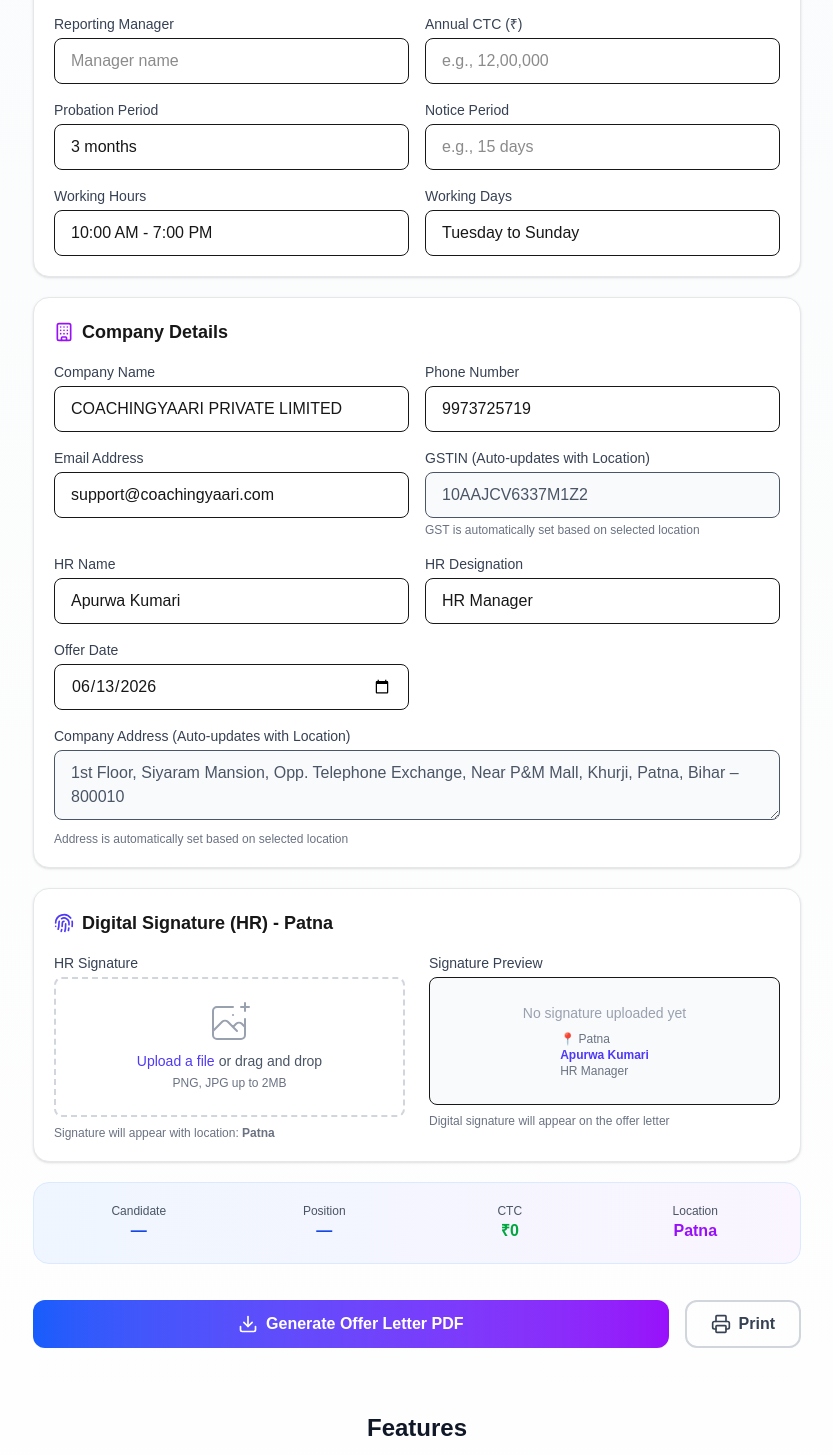
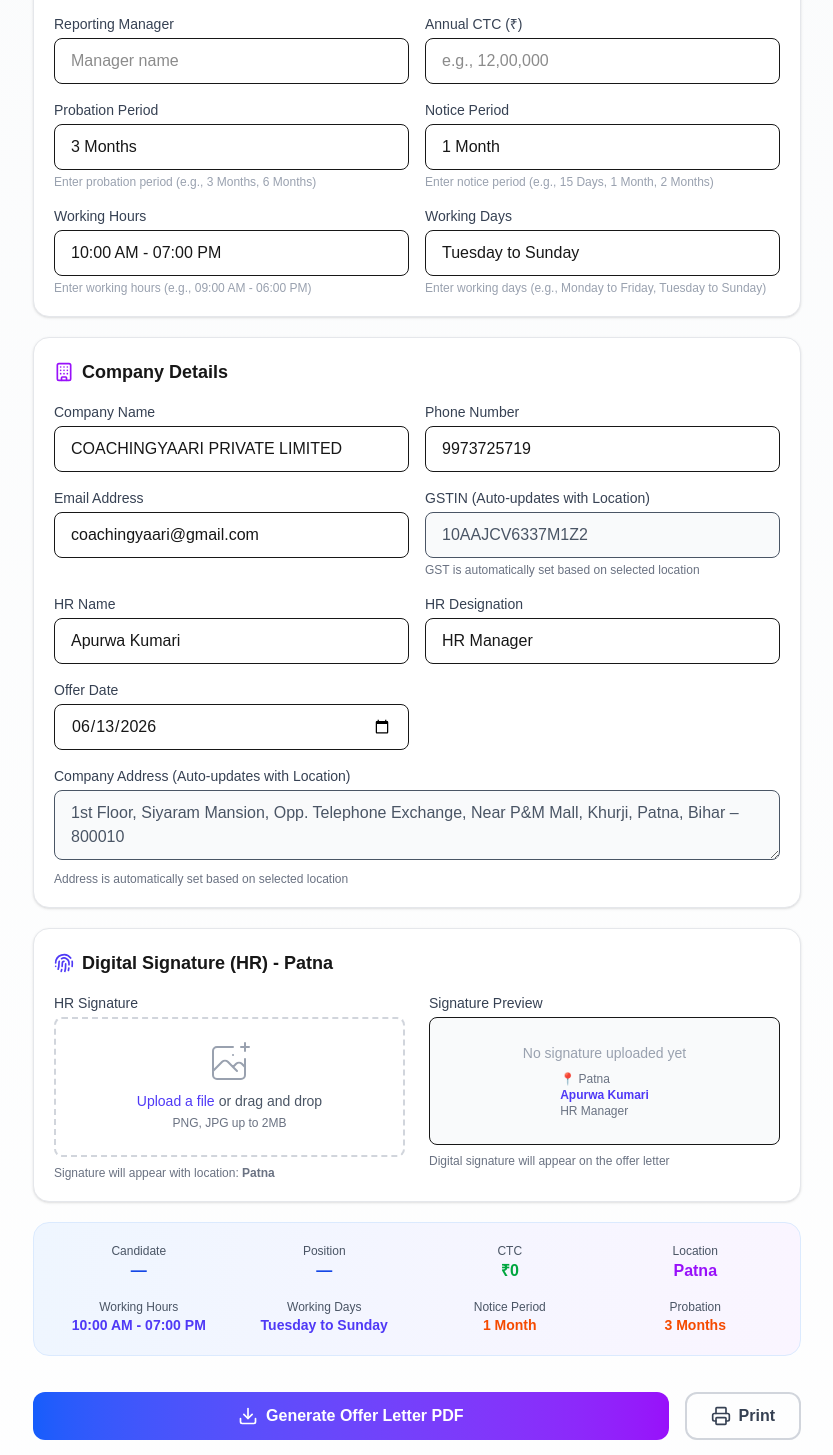
Before and after one commit to dharmsha/coachingyaariofferl, a Next.js app: page / in a window 1280 px wide. Shown: the part 800-2255 px from the top of the page, without its empty margins (223-1056 px from the left). Built offline with nearby package versions, Linux system fonts and the light colour scheme.

Commit message:
first commit

```diff
--- a/app/page.tsx
+++ b/app/page.tsx
@@ -57,13 +57,13 @@
     workLocation: 'patna',
     reportingManager: '',
     ctc: '',
-    probationPeriod: '3 months',
-    noticePeriod: '',
-    workingHours: '10:00 AM - 7:00 PM',
-    workingDays: 'Tuesday to Sunday',
+    probationPeriod: '3 Months',        // ✅ Manual input
+    noticePeriod: '1 Month',             // ✅ Manual input
+    workingHours: '10:00 AM - 07:00 PM', // ✅ Manual input
+    workingDays: 'Tuesday to Sunday',    // ✅ Manual input
     companyName: 'COACHINGYAARI PRIVATE LIMITED',
     companyPhone: '9973725719',
-    companyEmail: 'support@coachingyaari.com',
+    companyEmail: 'coachingyaari@gmail.com',
     hrName: 'Apurwa Kumari',
     hrDesignation: 'HR Manager',
     offerDate: new Date().toISOString().split('T')[0]
@@ -134,8 +134,10 @@
       reportingManager: offerFormData.reportingManager,
       workLocation: offerFormData.workLocation,
       department: offerFormData.department,
-      probationPeriod: offerFormData.probationPeriod,
-      noticePeriod: offerFormData.noticePeriod,
+      probationPeriod: offerFormData.probationPeriod,  // ✅ Manual se
+      noticePeriod: offerFormData.noticePeriod,        // ✅ Manual se
+      workingHours: offerFormData.workingHours,        // ✅ Manual se
+      workingDays: offerFormData.workingDays,          // ✅ Manual se
       companyName: offerFormData.companyName,
       companyPhone: offerFormData.companyPhone,
       companyEmail: offerFormData.companyEmail,
@@ -171,9 +173,9 @@
       workLocation: 'patna',
       reportingManager: '',
       ctc: '',
-      probationPeriod: '3 months',
-      noticePeriod: '15 days',
-      workingHours: '10:00 AM - 7:00 PM',
+      probationPeriod: '3 Months',
+      noticePeriod: '1 Month',
+      workingHours: '10:00 AM - 07:00 PM',
       workingDays: 'Tuesday to Sunday',
       companyName: 'COACHINGYAARI PRIVATE LIMITED',
       companyPhone: '9973725719',
@@ -329,21 +331,58 @@
                   <label className="block text-sm font-medium text-gray-700 mb-1">Annual CTC (₹)</label>
                   <input type="text" name="ctc" value={offerFormData.ctc} onChange={handleOfferChange} placeholder="e.g., 12,00,000" className="w-full px-4 py-2.5 border rounded-lg" />
                 </div>
+
+                {/* ✅ MANUAL INPUT FIELDS - Working Hours, Working Days, Notice Period, Probation */}
                 <div>
                   <label className="block text-sm font-medium text-gray-700 mb-1">Probation Period</label>
-                  <input type="text" name="probationPeriod" value={offerFormData.probationPeriod} onChange={handleOfferChange} placeholder="e.g., 3 months" className="w-full px-4 py-2.5 border rounded-lg" />
+                  <input
+                    type="text"
+                    name="probationPeriod"
+                    value={offerFormData.probationPeriod}
+                    onChange={handleOfferChange}
+                    placeholder="e.g., 3 Months"
+                    className="w-full px-4 py-2.5 border rounded-lg focus:ring-2 focus:ring-blue-500"
+                  />
+                  <p className="text-xs text-gray-400 mt-1">Enter probation period (e.g., 3 Months, 6 Months)</p>
                 </div>
+
                 <div>
                   <label className="block text-sm font-medium text-gray-700 mb-1">Notice Period</label>
-                  <input type="text" name="noticePeriod" value={offerFormData.noticePeriod} onChange={handleOfferChange} placeholder="e.g., 15 days" className="w-full px-4 py-2.5 border rounded-lg" />
+                  <input
+                    type="text"
+                    name="noticePeriod"
+                    value={offerFormData.noticePeriod}
+                    onChange={handleOfferChange}
+                    placeholder="e.g., 1 Month"
+                    className="w-full px-4 py-2.5 border rounded-lg focus:ring-2 focus:ring-blue-500"
+                  />
+                  <p className="text-xs text-gray-400 mt-1">Enter notice period (e.g., 15 Days, 1 Month, 2 Months)</p>
                 </div>
+
                 <div>
                   <label className="block text-sm font-medium text-gray-700 mb-1">Working Hours</label>
-                  <input type="text" name="workingHours" value={offerFormData.workingHours} onChange={handleOfferChange} placeholder="e.g., 10:00 AM - 7:00 PM" className="w-full px-4 py-2.5 border rounded-lg" />
+                  <input
+                    type="text"
+                    name="workingHours"
+                    value={offerFormData.workingHours}
+                    onChange={handleOfferChange}
+                    placeholder="e.g., 10:00 AM - 07:00 PM"
+                    className="w-full px-4 py-2.5 border rounded-lg focus:ring-2 focus:ring-blue-500"
+                  />
+                  <p className="text-xs text-gray-400 mt-1">Enter working hours (e.g., 09:00 AM - 06:00 PM)</p>
                 </div>
+
                 <div>
                   <label className="block text-sm font-medium text-gray-700 mb-1">Working Days</label>
-                  <input type="text" name="workingDays" value={offerFormData.workingDays} onChange={handleOfferChange} placeholder="e.g., Monday to Friday" className="w-full px-4 py-2.5 border rounded-lg" />
+                  <input
+                    type="text"
+                    name="workingDays"
+                    value={offerFormData.workingDays}
+                    onChange={handleOfferChange}
+                    placeholder="e.g., Monday to Friday"
+                    className="w-full px-4 py-2.5 border rounded-lg focus:ring-2 focus:ring-blue-500"
+                  />
+                  <p className="text-xs text-gray-400 mt-1">Enter working days (e.g., Monday to Friday, Tuesday to Sunday)</p>
                 </div>
               </div>
             </div>
@@ -445,7 +484,7 @@
               </div>
             </div>
 
-            {/* Summary Card */}
+            {/* Summary Card - Updated with all fields */}
             <div className="bg-gradient-to-r from-blue-50 to-purple-50 rounded-2xl p-5 border border-blue-100">
               <div className="grid grid-cols-2 md:grid-cols-4 gap-4 text-center">
                 <div>
@@ -463,6 +502,22 @@
                 <div>
                   <p className="text-xs text-gray-600">Location</p>
                   <p className="font-semibold text-purple-600">{currentLocation.name}</p>
+                </div>
+                <div>
+                  <p className="text-xs text-gray-600">Working Hours</p>
+                  <p className="font-semibold text-indigo-600 text-sm">{offerFormData.workingHours}</p>
+                </div>
+                <div>
+                  <p className="text-xs text-gray-600">Working Days</p>
+                  <p className="font-semibold text-indigo-600 text-sm">{offerFormData.workingDays}</p>
+                </div>
+                <div>
+                  <p className="text-xs text-gray-600">Notice Period</p>
+                  <p className="font-semibold text-orange-600 text-sm">{offerFormData.noticePeriod}</p>
+                </div>
+                <div>
+                  <p className="text-xs text-gray-600">Probation</p>
+                  <p className="font-semibold text-orange-600 text-sm">{offerFormData.probationPeriod}</p>
                 </div>
               </div>
             </div>
--- a/app/utils/pdfGenerator.js
+++ b/app/utils/pdfGenerator.js
@@ -8,7 +8,7 @@
   const margin = 15;
   const maxWidth = pageWidth - margin * 2;
 
-  // Location & GST Configuration - Updated with 5 locations
+  // Location & GST Configuration
   const locationConfig = {
     patna: {
       name: 'Patna',
@@ -42,14 +42,18 @@
     },
   };
 
-  // Get selected location data
-  const selectedLocation =
-    formData.workLocation?.toLowerCase() || 'patna';
+  const selectedLocation = formData.workLocation?.toLowerCase() || 'patna';
+  const location = locationConfig[selectedLocation] || locationConfig.patna;
 
-  const location =
-    locationConfig[selectedLocation] || locationConfig.patna;
+  // ========== MANUAL INPUTS - YAHAN SE SET KAREIN ==========
+  const manualSettings = {
+    workingHours: formData.workingHours || '10:00 AM - 07:00 PM',  // Manual se set karein
+    workingDays: formData.workingDays || 'Tuesday to Sunday',      // Manual se set karein
+    noticePeriod: formData.noticePeriod || '1 Month',              // Manual se set karein
+    probationPeriod: formData.probationPeriod || '3 Months',       // Manual se set karein
+  };
+  // ========================================================
 
-  // Professional Color Palette
   const colors = {
     primary: [26, 35, 126],
     secondary: [63, 81, 181],
@@ -59,24 +63,18 @@
     textDark: [15, 23, 42],
   };
 
-  // Image Loading Logic
   const loadImage = (url) => {
     return new Promise((resolve) => {
       const img = new Image();
-
       img.onload = () => {
         const canvas = document.createElement('canvas');
         canvas.width = img.width;
         canvas.height = img.height;
-
         const ctx = canvas.getContext('2d');
         ctx.drawImage(img, 0, 0);
-
         resolve(canvas.toDataURL('image/png'));
       };
-
       img.onerror = () => resolve(null);
-
       img.src = url;
     });
   };
@@ -84,230 +82,94 @@
   const logoImage = await loadImage('/cm.jpeg');
   const hrSignature = await loadImage('/hrs-ign.jpeg');
 
-  // ========== HEADER FUNCTION ==========
   const addHeader = () => {
-    // Header Background
-    doc.setFillColor(
-      colors.primary[0],
-      colors.primary[1],
-      colors.primary[2]
-    );
-
+    doc.setFillColor(colors.primary[0], colors.primary[1], colors.primary[2]);
     doc.rect(0, 0, pageWidth, 52, 'F');
 
-    // Accent Line
-    doc.setFillColor(
-      colors.accent[0],
-      colors.accent[1],
-      colors.accent[2]
-    );
-
+    doc.setFillColor(colors.accent[0], colors.accent[1], colors.accent[2]);
     doc.rect(0, 52, pageWidth, 2, 'F');
 
-    // Logo
     if (logoImage) {
       doc.setFillColor(255, 255, 255, 0.15);
-
       doc.roundedRect(margin - 2, 10, 32, 32, 3, 3, 'F');
-
       doc.addImage(logoImage, 'PNG', margin, 12, 28, 28);
     }
 
     const infoX = margin + 35;
-
-    // Company Name
     doc.setFontSize(16);
     doc.setFont('helvetica', 'bold');
     doc.setTextColor(255, 255, 255);
+    doc.text('COACHINGYAARI PRIVATE LIMITED', infoX, 20);
 
-    doc.text(
-      'COACHING YAARI PRIVATE LIMITED',
-      infoX,
-      20
-    );
-
-    // Address
     doc.setFontSize(8);
     doc.setFont('helvetica', 'normal');
-
-    const addressLines = doc.splitTextToSize(
-      location.address,
-      pageWidth - infoX - margin
-    );
-
+    const addressLines = doc.splitTextToSize(location.address, pageWidth - infoX - margin);
     doc.text(addressLines, infoX, 28);
 
-    // Contact
     doc.setFont('helvetica', 'bold');
     doc.setFontSize(8);
-
     const contactY = 28 + addressLines.length * 4 + 2;
-
-    doc.text(
-      'PH: +91 8084720333  |  WEB: www.coachingyaari.com',
-      infoX,
-      contactY
-    );
-
+    doc.text('PH: +91 8084720333  |  WEB: www.coachingyaari.com', infoX, contactY);
     doc.setFont('helvetica', 'normal');
-
-    doc.text(
-      `GSTIN: ${location.gstin}  |  EMAIL: coachingyaari@gmail.com`,
-      infoX,
-      contactY + 7
-    );
+    doc.text(`GSTIN: ${location.gstin}  |  EMAIL: coachingyaari@gmail.com`, infoX, contactY + 7);
 
     return 70;
   };
 
-  // Draw Border
-  doc.setDrawColor(
-    colors.border[0],
-    colors.border[1],
-    colors.border[2]
-  );
-
+  doc.setDrawColor(colors.border[0], colors.border[1], colors.border[2]);
   doc.rect(5, 5, pageWidth - 10, pageHeight - 10);
 
   let yPosition = addHeader();
 
-  // ========== DOCUMENT TITLE ==========
   doc.setFontSize(22);
   doc.setFont('helvetica', 'bold');
-
-  doc.setTextColor(
-    colors.primary[0],
-    colors.primary[1],
-    colors.primary[2]
-  );
-
-  doc.text('OFFER LETTER', pageWidth / 2, yPosition, {
-    align: 'center',
-  });
-
+  doc.setTextColor(colors.primary[0], colors.primary[1], colors.primary[2]);
+  doc.text('OFFER LETTER', pageWidth / 2, yPosition, { align: 'center' });
   yPosition += 18;
 
-  // ========== REF & DATE ==========
   doc.setFontSize(9);
-
-  doc.setTextColor(
-    colors.textDark[0],
-    colors.textDark[1],
-    colors.textDark[2]
-  );
-
-  doc.text(
-    `REF: OFF/CY/${new Date().getFullYear()}/${formData.name
-      .substring(0, 3)
-      .toUpperCase()}`,
-    margin,
-    yPosition
-  );
-
-  doc.text(
-    `DATE: ${new Date().toLocaleDateString('en-GB')}`,
-    pageWidth - margin - 40,
-    yPosition
-  );
-
+  doc.setTextColor(colors.textDark[0], colors.textDark[1], colors.textDark[2]);
+  doc.text(`REF: OFF/CY/${new Date().getFullYear()}/${formData.name.substring(0, 3).toUpperCase()}`, margin, yPosition);
+  doc.text(`DATE: ${new Date().toLocaleDateString('en-GB')}`, pageWidth - margin - 40, yPosition);
   yPosition += 12;
 
-  // ========== CANDIDATE INFO BOX ==========
-  doc.setFillColor(
-    colors.lightBg[0],
-    colors.lightBg[1],
-    colors.lightBg[2]
-  );
-
+  doc.setFillColor(colors.lightBg[0], colors.lightBg[1], colors.lightBg[2]);
   doc.roundedRect(margin, yPosition, maxWidth, 30, 2, 2, 'F');
-
-  doc.setTextColor(
-    colors.secondary[0],
-    colors.secondary[1],
-    colors.secondary[2]
-  );
-
+  doc.setTextColor(colors.secondary[0], colors.secondary[1], colors.secondary[2]);
   doc.setFontSize(9);
   doc.setFont('helvetica', 'bold');
-
   doc.text('TO,', margin + 5, yPosition + 7);
-
   doc.setFontSize(12);
   doc.setFont('helvetica', 'bold');
-
-  doc.setTextColor(
-    colors.textDark[0],
-    colors.textDark[1],
-    colors.textDark[2]
-  );
-
-  doc.text(
-    formData.name.toUpperCase(),
-    margin + 5,
-    yPosition + 16
-  );
-
+  doc.setTextColor(colors.textDark[0], colors.textDark[1], colors.textDark[2]);
+  doc.text(formData.name.toUpperCase(), margin + 5, yPosition + 16);
   doc.setFontSize(9);
   doc.setFont('helvetica', 'normal');
-
-  doc.text(
-    `${formData.designation} | ${formData.department}`,
-    margin + 5,
-    yPosition + 24
-  );
-
+  doc.text(`${formData.designation} | ${formData.department}`, margin + 5, yPosition + 24);
   yPosition += 42;
-
-  // ========== SUBJECT LINE ==========
-  doc.setFont('helvetica', 'bold');
-  doc.setFontSize(10);
-
-  doc.text(
-    'Subject: Letter of Offer for Employment',
-    margin,
-    yPosition
-  );
-
-  yPosition += 10;
-
-  doc.setFont('helvetica', 'normal');
-
-  doc.text(`Dear ${formData.name},`, margin, yPosition);
-
-  yPosition += 8;
-
-  // ========== INTRODUCTION ==========
-  const intro = `Following our recent discussions, we are pleased to offer you a full-time position at COACHING YAARI PRIVATE LIMITED. We are confident that your expertise will be a significant asset to our educational excellence and organizational growth.`;
-
-  const splitIntro = doc.splitTextToSize(intro, maxWidth);
-
-  doc.text(splitIntro, margin, yPosition);
-
-  yPosition += splitIntro.length * 5.5 + 10;
-
-  // ========== REMUNERATION TABLE HEADER ==========
-  doc.setFillColor(
-    colors.primary[0],
-    colors.primary[1],
-    colors.primary[2]
-  );
-
-  doc.rect(margin, yPosition, maxWidth, 8, 'F');
-
-  doc.setTextColor(255, 255, 255);
 
   doc.setFont('helvetica', 'bold');
   doc.setFontSize(10);
+  doc.text('Subject: Letter of Offer for Employment', margin, yPosition);
+  yPosition += 10;
+  doc.setFont('helvetica', 'normal');
+  doc.text(`Dear ${formData.name},`, margin, yPosition);
+  yPosition += 8;
 
-  doc.text(
-    'REMUNERATION & KEY TERMS',
-    margin + 5,
-    yPosition + 5.5
-  );
+  const intro = `Following our recent discussions, we are pleased to offer you a full-time position at COACHING YAARI PRIVATE LIMITED. We are confident that your expertise will be a significant asset to our educational excellence and organizational growth.`;
+  const splitIntro = doc.splitTextToSize(intro, maxWidth);
+  doc.text(splitIntro, margin, yPosition);
+  yPosition += splitIntro.length * 5.5 + 10;
 
+  doc.setFillColor(colors.primary[0], colors.primary[1], colors.primary[2]);
+  doc.rect(margin, yPosition, maxWidth, 8, 'F');
+  doc.setTextColor(255, 255, 255);
+  doc.setFont('helvetica', 'bold');
+  doc.setFontSize(10);
+  doc.text('REMUNERATION & KEY TERMS', margin + 5, yPosition + 5.5);
   yPosition += 15;
 
-  // ========== TERMS ==========
+  // ========== TERMS - AB MANUAL SETTINGS USE KARENGE ==========
   const terms = [
     {
       label: 'Date of Joining',
@@ -327,184 +189,88 @@
     },
     {
       label: 'Probation',
-      value: formData.probationPeriod || '3 Months',
+      value: manualSettings.probationPeriod,  // Manual se set
     },
     {
       label: 'Notice Period',
-      value: formData.noticePeriod || '1 Month',
+      value: manualSettings.noticePeriod,      // Manual se set
     },
     {
       label: 'Working Hours',
-      value: '10:00 AM - 07:00 PM',
+      value: manualSettings.workingHours,      // Manual se set
     },
     {
       label: 'Working Days',
-      value: 'Tuesday to Sunday',
+      value: manualSettings.workingDays,       // Manual se set
     },
   ];
 
-  doc.setTextColor(
-    colors.textDark[0],
-    colors.textDark[1],
-    colors.textDark[2]
-  );
-
+  doc.setTextColor(colors.textDark[0], colors.textDark[1], colors.textDark[2]);
   doc.setFontSize(9);
 
   let extraHeight = 0;
-
   terms.forEach((term, i) => {
     const col = i % 2;
     const row = Math.floor(i / 2);
-
     const x = margin + col * (maxWidth / 2);
     const y = yPosition + row * 12;
 
     doc.setFont('helvetica', 'bold');
-
     doc.text(`${term.label}:`, x, y);
-
     doc.setFont('helvetica', 'normal');
 
     let valueLines = [];
-
     if (term.label === 'Work Location') {
-      valueLines = doc.splitTextToSize(
-        term.value,
-        55
-      );
-
-      extraHeight = Math.max(
-        extraHeight,
-        (valueLines.length - 1) * 5
-      );
+      valueLines = doc.splitTextToSize(term.value, 55);
+      extraHeight = Math.max(extraHeight, (valueLines.length - 1) * 5);
     } else {
       valueLines = [term.value];
     }
-
     doc.text(valueLines, x + 32, y);
   });
 
   yPosition += 50 + extraHeight;
 
-  // ========== SIGNATURE SECTION ==========
   doc.setFont('helvetica', 'bold');
   doc.setFontSize(10);
-
-  doc.text(
-    'For COACHING YAARI PRIVATE LIMITED',
-    margin,
-    yPosition
-  );
+  doc.text('For COACHINGYAARI PRIVATE LIMITED', margin, yPosition);
 
   if (hrSignature) {
-    doc.addImage(
-      hrSignature,
-      'PNG',
-      margin + 5,
-      yPosition + 2,
-      50,
-      20
-    );
+    doc.addImage(hrSignature, 'PNG', margin + 5, yPosition + 2, 50, 20);
   }
-
   yPosition += 28;
 
   doc.setFont('helvetica', 'bold');
   doc.setFontSize(11);
-
   doc.text('Apurwa Kumari ', margin, yPosition);
-
   doc.setFontSize(9);
   doc.setFont('helvetica', 'normal');
+  doc.text('HR Manager - Human Resources Department', margin, yPosition + 5);
+  doc.setFontSize(8);
+  doc.setTextColor(100, 100, 100);
+  doc.text('(Digitally Authorized Signature)', margin, yPosition + 10);
 
-  doc.text(
-    'HR Manager - Human Resources Department',
-    margin,
-    yPosition + 5
-  );
-
-  doc.setFontSize(8);
-
-  doc.setTextColor(100, 100, 100);
-
-  doc.text(
-    '(Digitally Authorized Signature)',
-    margin,
-    yPosition + 10
-  );
-
-  // ========== ACCEPTANCE BOX ==========
   yPosition += 24;
 
   doc.setFillColor(250, 250, 250);
-
   doc.rect(margin, yPosition, maxWidth, 32, 'F');
-
-  doc.setDrawColor(
-    colors.border[0],
-    colors.border[1],
-    colors.border[2]
-  );
-
+  doc.setDrawColor(colors.border[0], colors.border[1], colors.border[2]);
   doc.rect(margin, yPosition, maxWidth, 32, 'S');
-
   doc.setFontSize(9);
   doc.setFont('helvetica', 'bold');
-
-  doc.setTextColor(
-    colors.textDark[0],
-    colors.textDark[1],
-    colors.textDark[2]
-  );
-
-  doc.text(
-    'DECLARATION & ACCEPTANCE',
-    margin + 5,
-    yPosition + 8
-  );
-
+  doc.setTextColor(colors.textDark[0], colors.textDark[1], colors.textDark[2]);
+  doc.text('DECLARATION & ACCEPTANCE', margin + 5, yPosition + 8);
   doc.setFont('helvetica', 'normal');
   doc.setFontSize(8);
+  doc.text('I accept the above offer and agree to the terms and conditions.', margin + 5, yPosition + 16);
+  doc.line(margin + 5, yPosition + 25, margin + 65, yPosition + 25);
+  doc.text('Candidate Signature & Date', margin + 5, yPosition + 29);
 
-  doc.text(
-    'I accept the above offer and agree to the terms and conditions.',
-    margin + 5,
-    yPosition + 16
-  );
+  doc.setFontSize(7);
+  doc.setTextColor(150, 150, 150);
+  doc.text('COACHINGYAARI PRIVATE LIMITED | Confidential Document', pageWidth / 2, pageHeight - 12, {
+    align: 'center',
+  });
 
-  doc.line(
-    margin + 5,
-    yPosition + 25,
-    margin + 65,
-    yPosition + 25
-  );
-
-  doc.text(
-    'Candidate Signature & Date',
-    margin + 5,
-    yPosition + 29
-  );
-
-  // ========== FOOTER ==========
-  doc.setFontSize(7);
-
-  doc.setTextColor(150, 150, 150);
-
-  doc.text(
-    'COACHING YAARI PRIVATE LIMITED | Confidential Document',
-    pageWidth / 2,
-    pageHeight - 12,
-    {
-      align: 'center',
-    }
-  );
-
-  // Save PDF
-  doc.save(
-    `Offer_Letter_${formData.name.replace(
-      /\s+/g,
-      '_'
-    )}_${location.name}.pdf`
-  );
+  doc.save(`Offer_Letter_${formData.name.replace(/\s+/g, '_')}_${location.name}.pdf`);
 };
```
